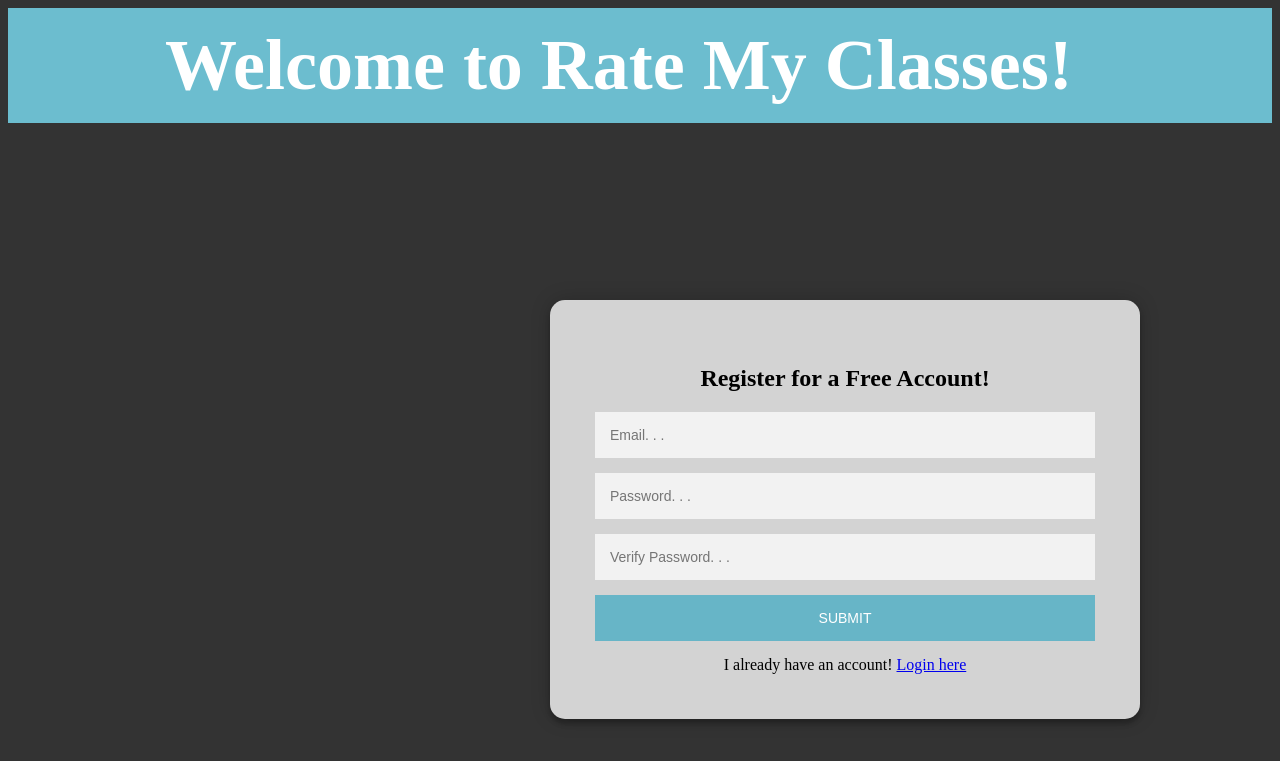
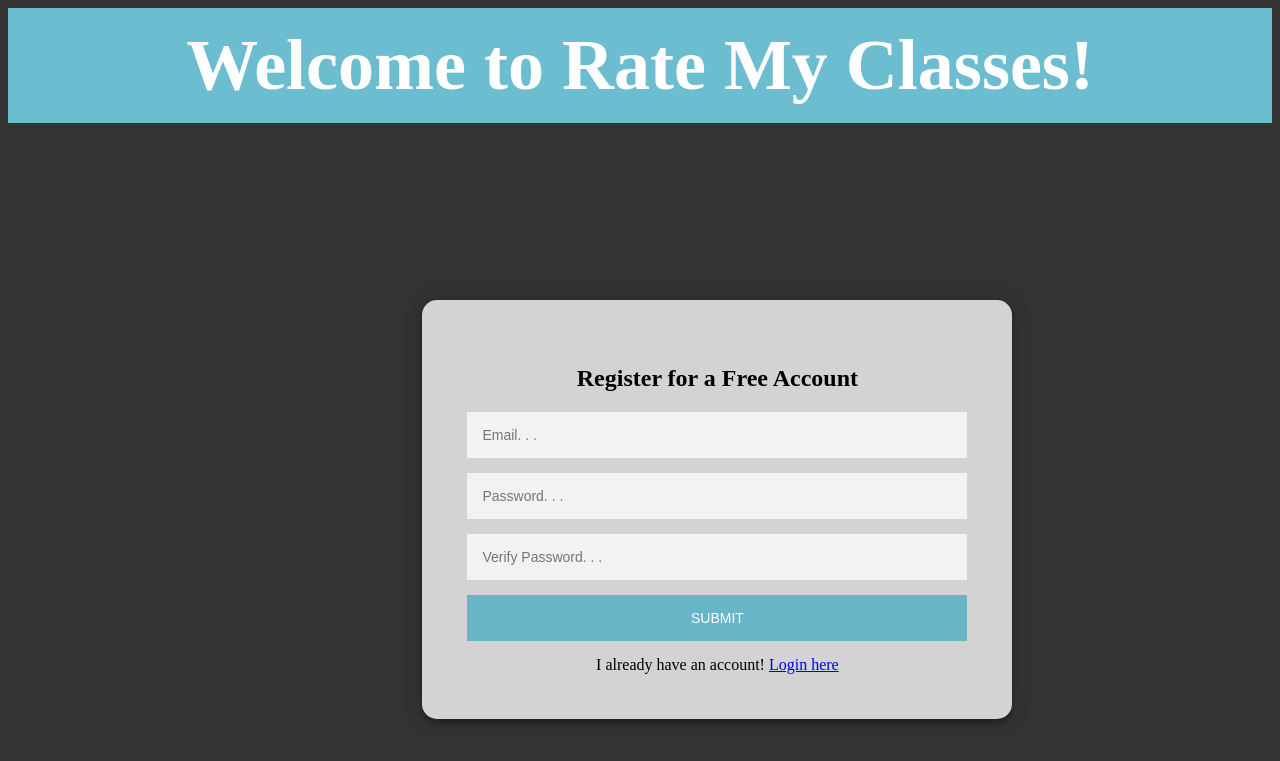
Before and after one commit to xlab-classes/cse442-spring2022-team-the-howdies, a Django app: page /register/ in a window 1280 px wide. Shown: the top 761 px of the page. Run offline with Django 4.2, Linux system fonts and the light colour scheme.

Commit message:
#10 editing register page

```diff
--- a/ratemyclass/register/templates/register/register.html
+++ b/ratemyclass/register/templates/register/register.html
@@ -14,7 +14,7 @@
                 background: lightgray;
                 border-radius: 15px;
                 top: 300px;
-                left: 550px;
+                left: 33%;
                 z-index: 1;
                 max-width: 500px;
                 width: 50%;
@@ -66,41 +66,29 @@
             }
 
             .banner {
+                margin-top: 0px;
                 padding-top: 0px;
                 background: #6CBDCF;
-            }
+                padding: 16px;
 
-            .bannerContent{
-                padding: 16px;
-                max-width: 950px;
-                margin: 0 auto;
-                display: flex;
                 align-items: center;
-            }
 
-            .banner .bannerText {
-                font-family: Spartan;
                 font-style: normal;
                 font-weight: bold;
                 font-size: 72px;
                 color: #FFFFFF;
-
                 text-align: center;
             }
         </style>
     </head>
     <body>
         <div class="banner">
-            <div class="bannerContent">
-                <div class="bannerText">
-                    Welcome to Rate My Classes!
-                </div>
-            </div>
+            Welcome to Rate My Classes!
         </div>
         <div class="form">
             <form name="registerInputs">
                 <h2>
-                    Register for a Free Account!
+                    Register for a Free Account
                 </h2>
                 <input type="email" name="email" placeholder="Email. . .">
                 <input type="password" name="password" placeholder="Password. . .">
```
